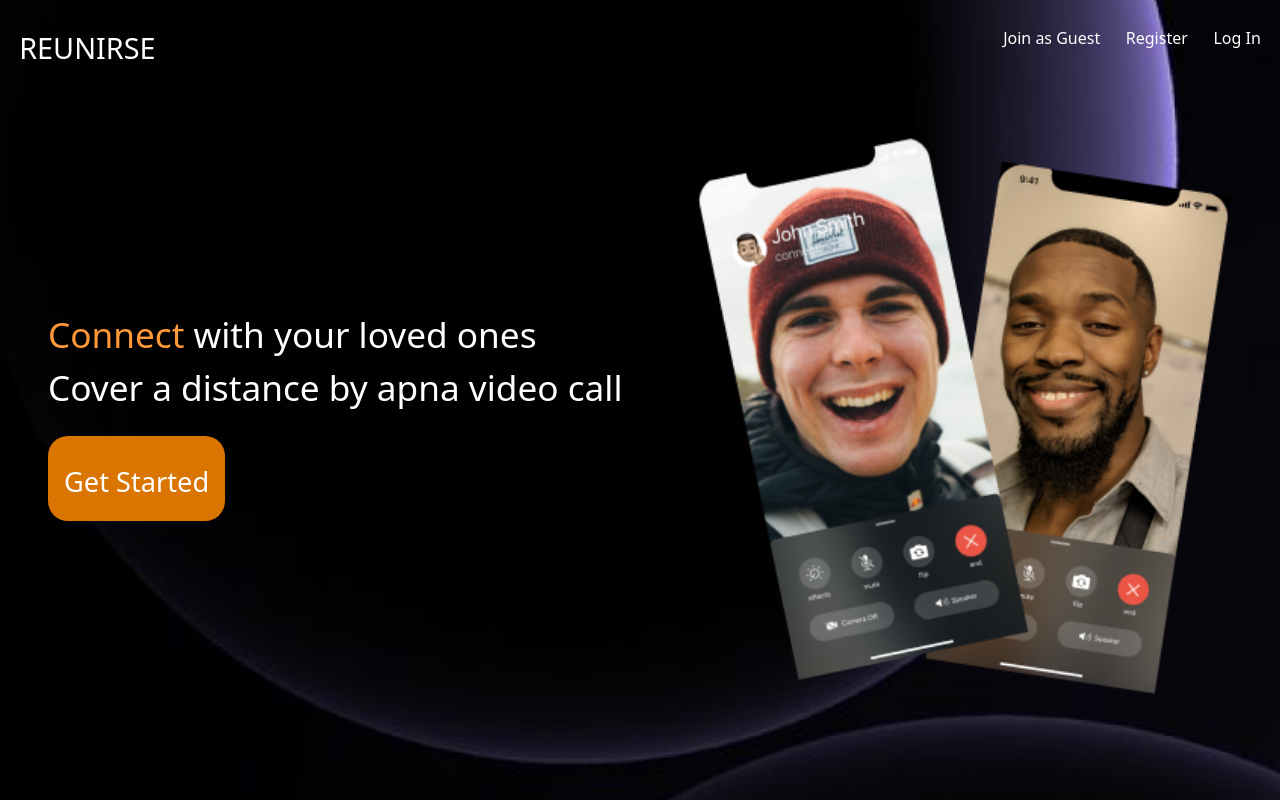
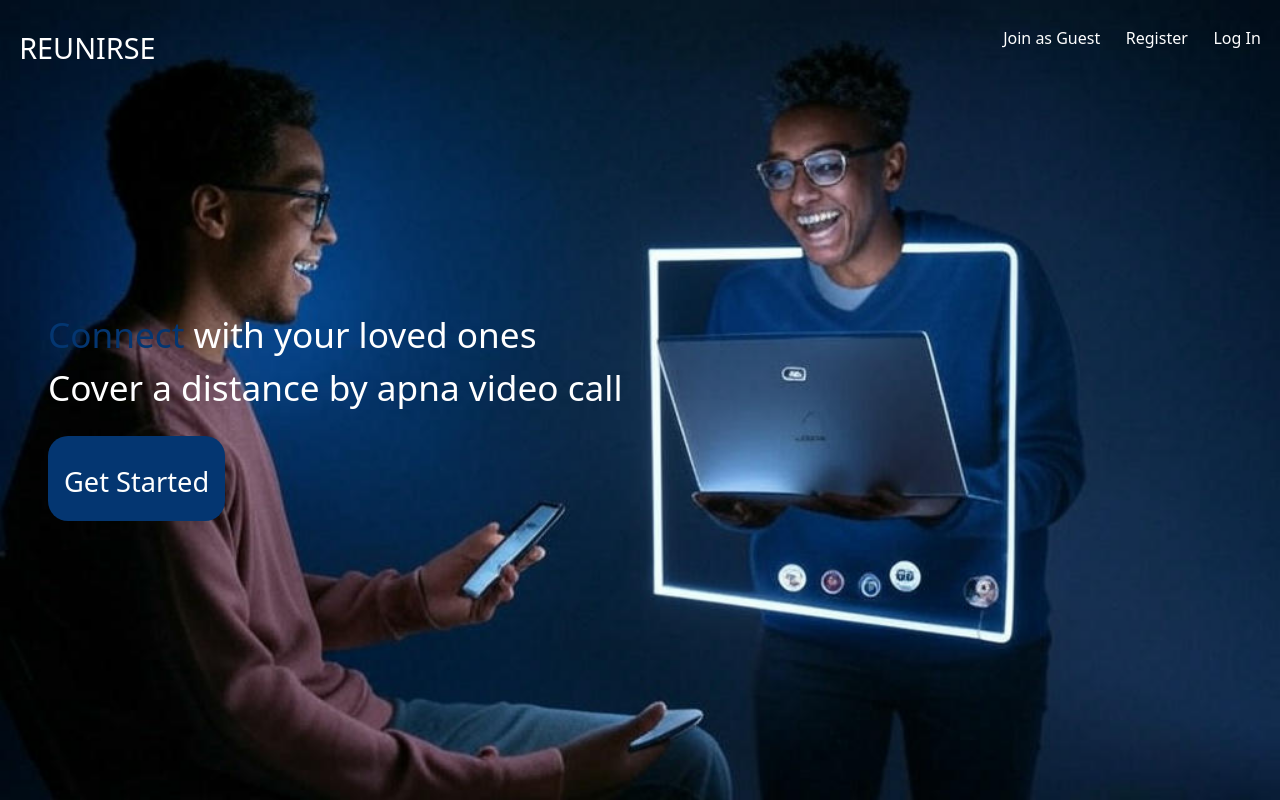
Before and after one commit to bhargavnama/ApnaVideoCall, a React (Vite) app in the folder frontend/: page / in a window 1280 px wide. Built offline with nearby package versions, Linux system fonts and the light colour scheme.

Commit message:
changed bg of landing page

```diff
--- a/frontend/src/App.css
+++ b/frontend/src/App.css
@@ -1,7 +1,7 @@
 .landingPageContainer {
   width: 100vw;
   height: 100vh;
-  background: url("../public/background.png");
+  background: url("../public/bg.jpg");
   background-repeat: no-repeat;
   background-size: cover;
   color: white;
@@ -39,7 +39,7 @@
 }
 
 .landingMainContainer > div:nth-child(1) div[role='button']{
-  background-color:  #d97500;
+  background-color:  #043671;
   width: fit-content;
   padding: 1rem;
   border-radius: 20px;
--- a/frontend/src/pages/home.jsx
+++ b/frontend/src/pages/home.jsx
@@ -46,8 +46,8 @@ function HomeComponent() {
             <div>
                 <h2>Providing Quality Video Call Just Like Quality Education</h2>
 
-                <div style={{display: "flex", gap: "10px"}}>
-                    <TextField onChange={(e) => setMeetingCode(e.target.value)} id="outlined-basic" label="Meeting Code" variant="outlined"></TextField>
+                <div style={{display: "flex", gap: "10px", marginTop: "20px"}}>
+                    <TextField onChange={(e) => setMeetingCode(e.target.value)} color="primary" id="outlined-basic" label="Meeting Code" variant="outlined"></TextField>
 
                     <Button onClick={handleJoinVideoCall} variant="contained">Join</Button>
                 </div>
--- a/frontend/src/pages/landing.jsx
+++ b/frontend/src/pages/landing.jsx
@@ -33,16 +33,16 @@ export default function LandingPage() {
 
       <div className="landingMainContainer">
         <div>
-          <h1><span style={{color: '#FF9838'}}>Connect</span> with your loved ones</h1>
+          <h1><span style={{color: '#043671'}}>Connect</span> with your loved ones</h1>
 
           <p>Cover a distance by apna video call</p>
           <div role='button'>
             <Link to={"/auth"}>Get Started</Link>
           </div>
         </div>
-        <div>
+        {/* <div>
           <img src="/mobile.png" alt="" />
-        </div>
+        </div> */}
       </div>
     </div>
   )
```
Also changed, not shown: frontend/public/bg.jpg (added).
